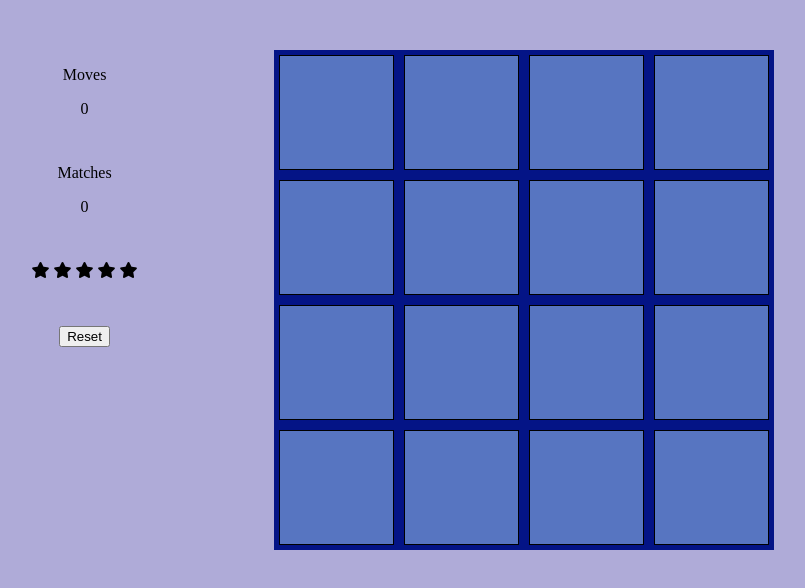
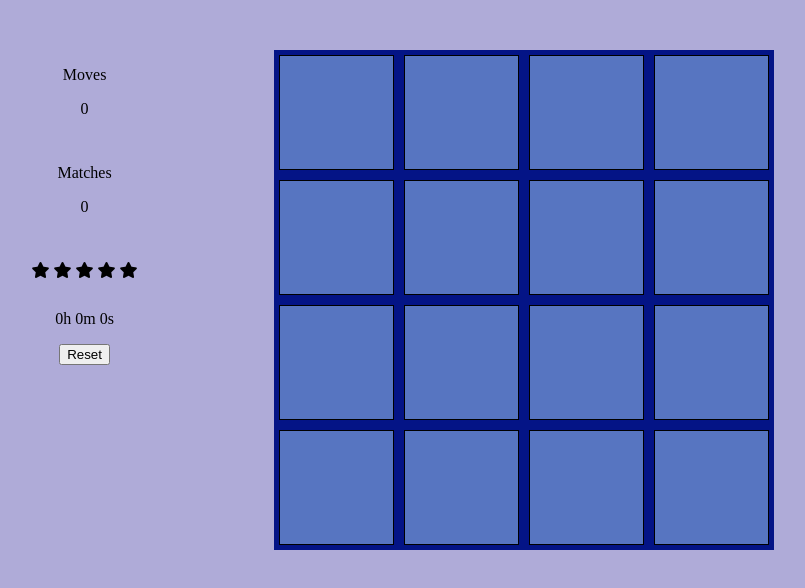
Before and after one commit to prateek88/Memory-Game, a plain HTML site: page index.html in a window 1280 px wide. Both pictures are taken after a click on the button "Reset". Shown: the whole page, without its empty margins (113-918 px from the left). Drawn offline with Linux system fonts and the light colour scheme.

Commit message:
fix: Fixed timer with reset functionality

```diff
--- a/index.html
+++ b/index.html
@@ -22,7 +22,7 @@
             <i class="fas fa-star"></i>
             <i class="fas fa-star"></i>
           </li>
-          <li class="timer"><li>
+          <li class="timer">0h 0m 0s<li>
         </ul>
         <button id="reset-button">Reset</button>
       </div>
--- a/js/play_game.js
+++ b/js/play_game.js
@@ -15,8 +15,9 @@ let timeTaken;
 let timerSet = 0;
 let timer;
 let scoresHtml;
-let timerElement;
 let timerText;
+let timerElement = document.querySelector('.timer');
+let origTimerText = timerElement.textContent;
 
 const STARS = 5;
 const emptyStarClass = "far";
@@ -172,12 +173,12 @@ function game(evt) {
 // Timer's function, which increase counter every one second
 function myTimer() {
   seconds++;
+
   let hrs = Math.floor(seconds / (60 * 60));
   let mins = Math.floor((seconds % (60 * 60)) / 60);
   let secs = Math.floor( (seconds % (60 * 60)) % 60 );
   timerText = `${hrs}h ${mins}m ${secs}s`;
-  // display timer after star-rating
-  timerElement = document.querySelector('.timer');
+
   timerElement.textContent = timerText;
 }
 
@@ -270,7 +271,7 @@ function game_reset(){
   seconds = 0;
   timeTaken = 0;
   timerSet = 0;
-  timerElement.textContent = "";
+  timerElement.textContent = origTimerText;
 
   // add shuffled cards in new order
   // add event listener on all cards and reset button
```
